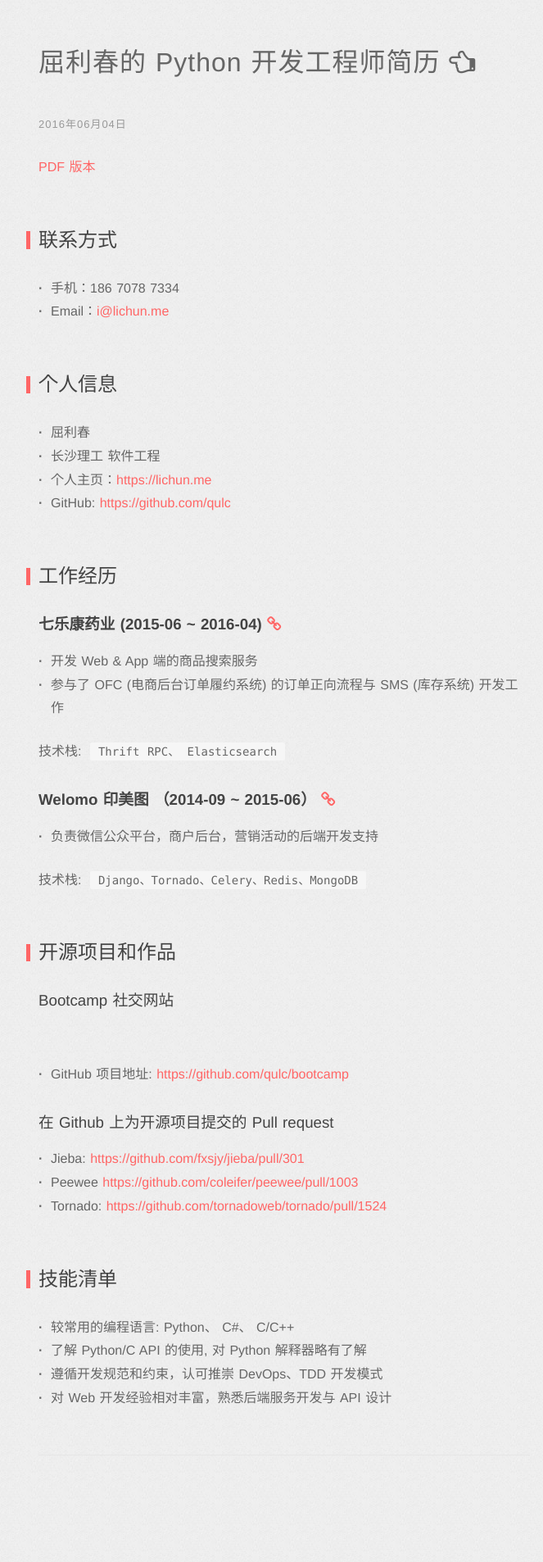
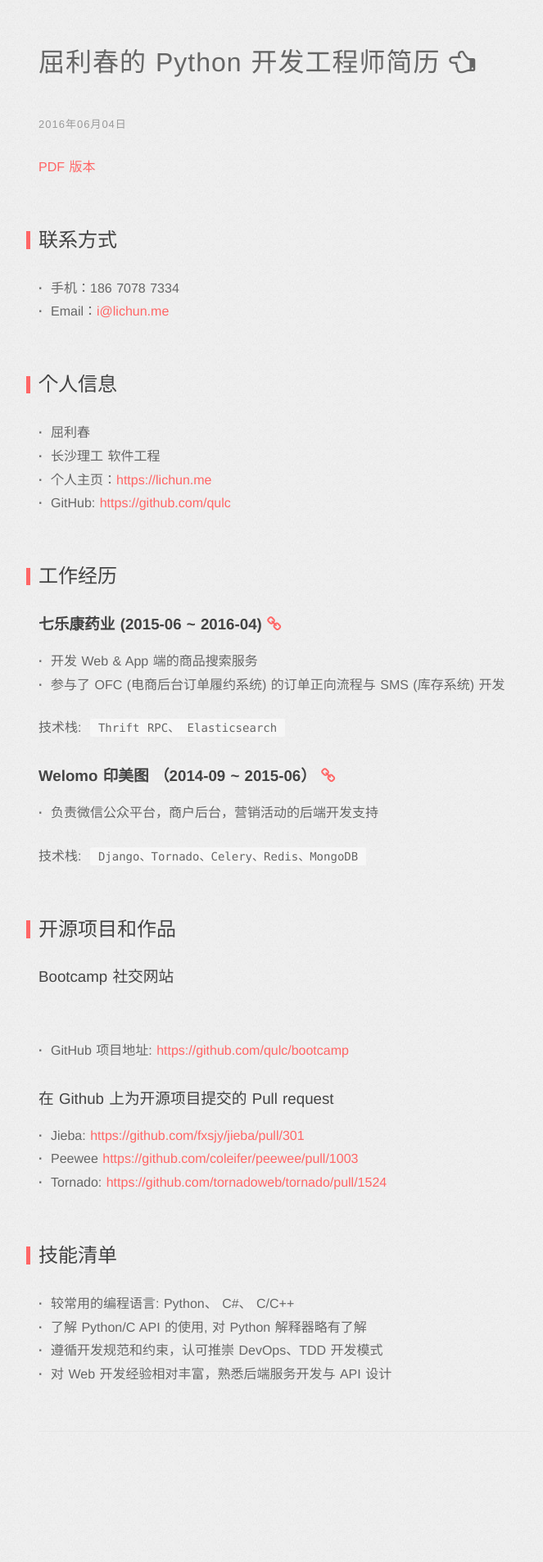
Before and after one commit to qulc/qulc.github.io, a Jekyll site: the page built from _posts/2015-01-01-resume.md, in a window 1280 px wide. Shown: the whole page at 82% size, without its empty margins (293-956 px from the left). Built offline with Jekyll 4.4.1, drawn with Linux system fonts in a browser that asks for light colours; nearby versions of some CDN libraries; comment, search, counter and statistics services are not loaded; after the commit the page ends 1877 px from its top, so only the background shows below that; grey boxes are pictures that could not be loaded.

Commit message:
Update resume text

```diff
--- a/_posts/2015-01-01-resume.md
+++ b/_posts/2015-01-01-resume.md
@@ -7,7 +7,7 @@ categories: record
 [PDF 版本](/resume.pdf){:target="_blank"}
 
 ## 联系方式
- - 手机：186 7078 7334
+- 手机：186 7078 7334
 - Email：[i@lichun.me](mailto:i@lichun.me)
 
 ## 个人信息
@@ -20,7 +20,7 @@ categories: record
 
 ### **七乐康药业 (2015-06 ~ 2016-04)** [<i class="fa fa-link"></i>](http://7lk.com/){:target="_blank"}
 - 开发 Web & App 端的商品搜索服务
-- 参与了 OFC (电商后台订单履约系统) 的订单正向流程与 SMS (库存系统) 开发工作
+- 参与了 OFC (电商后台订单履约系统) 的订单正向流程与 SMS (库存系统) 开发
 
 技术栈: `Thrift RPC、 Elasticsearch`
 
```
